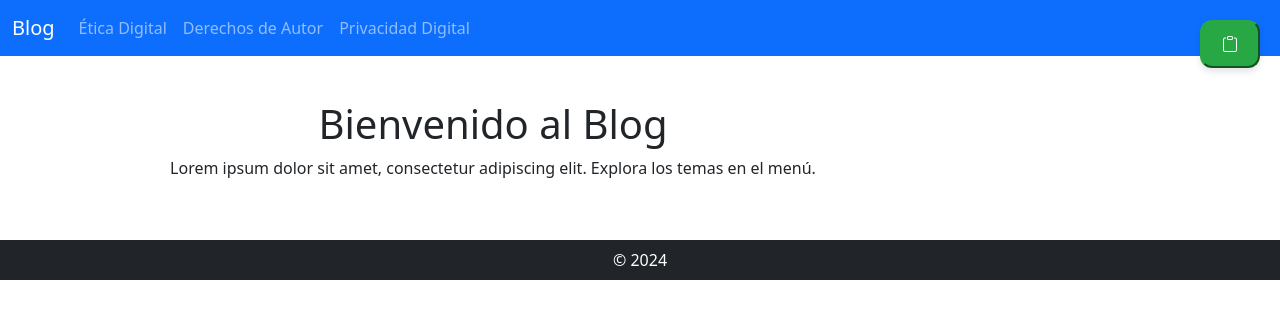
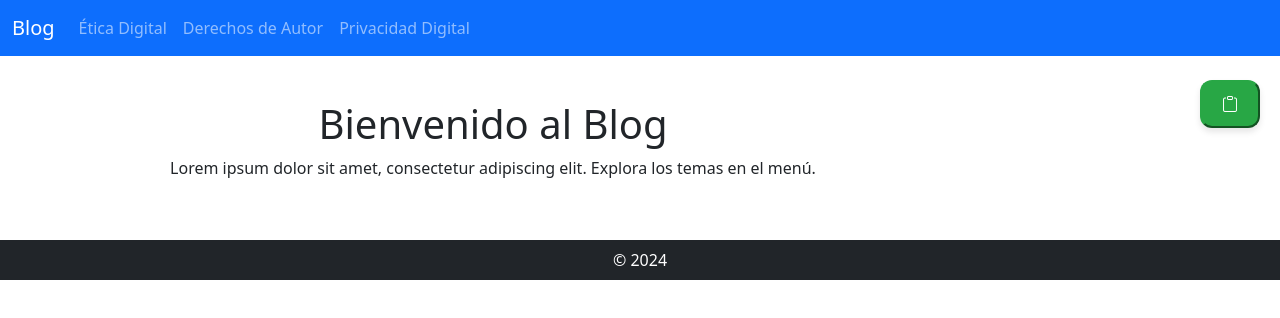
Before and after one commit to catwilo/blog-informatica, a plain HTML site: page index.html in a window 1280 px wide. Drawn offline with nearby package versions, Linux system fonts and the light colour scheme.

Commit message:
boton debajo de 80px para dejarlo abajo del bar de links

```diff
--- a/index.html
+++ b/index.html
@@ -40,7 +40,7 @@
   </div>
 
   <!-- Botón flotante para abrir la barra lateral -->
-  <button id="toggleSidebar" class="btn-primary position-fixed" style="top: 20px; right: 20px;" data-bs-toggle="offcanvas" data-bs-target="#sidebar" aria-controls="sidebar"> <i class="bi bi-clipboard"></i> <!-- Icono de formulario --> </button>
+  <button id="toggleSidebar" class="btn-primary position-fixed" style="top: 80px; right: 20px;" data-bs-toggle="offcanvas" data-bs-target="#sidebar" aria-controls="sidebar"> <i class="bi bi-clipboard"></i> <!-- Icono de formulario --> </button>
 
   <main class="container mt-4">
     <div class="text-center">
```
